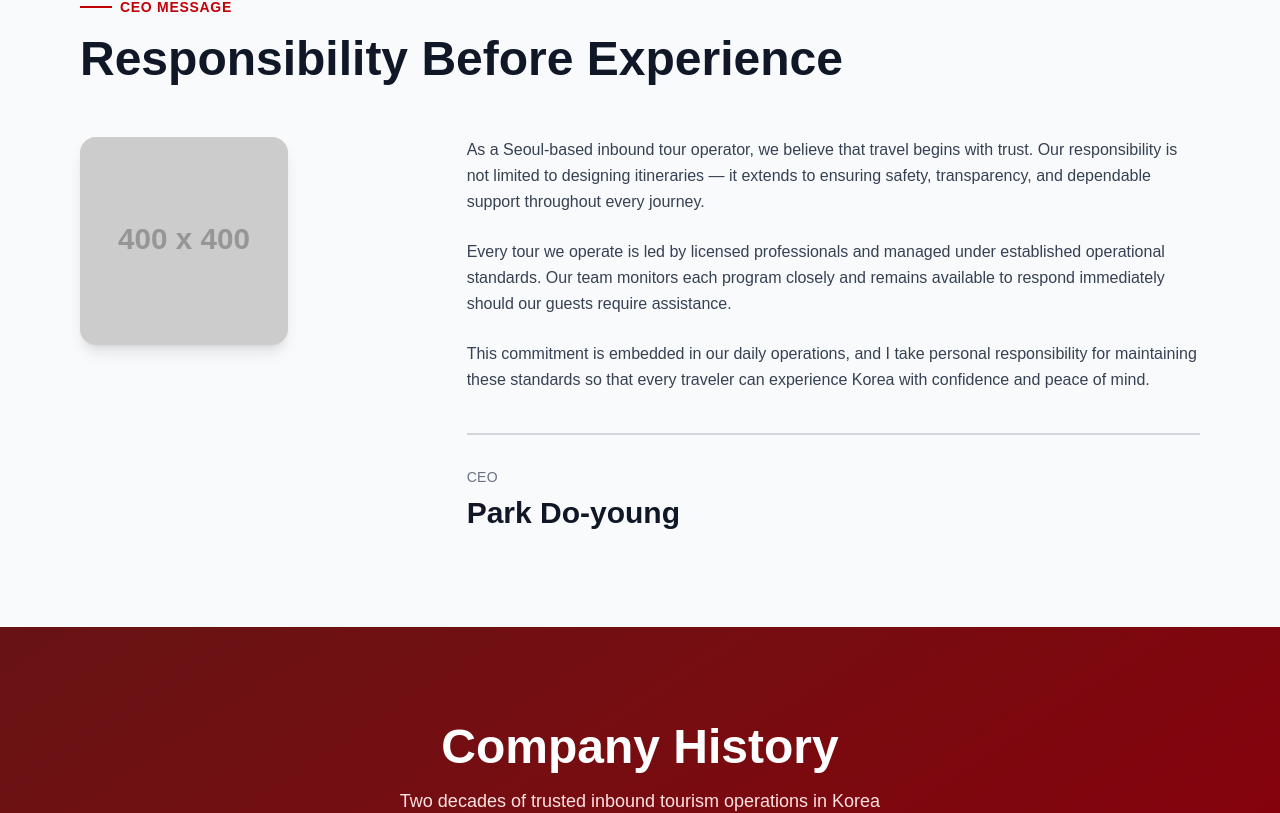
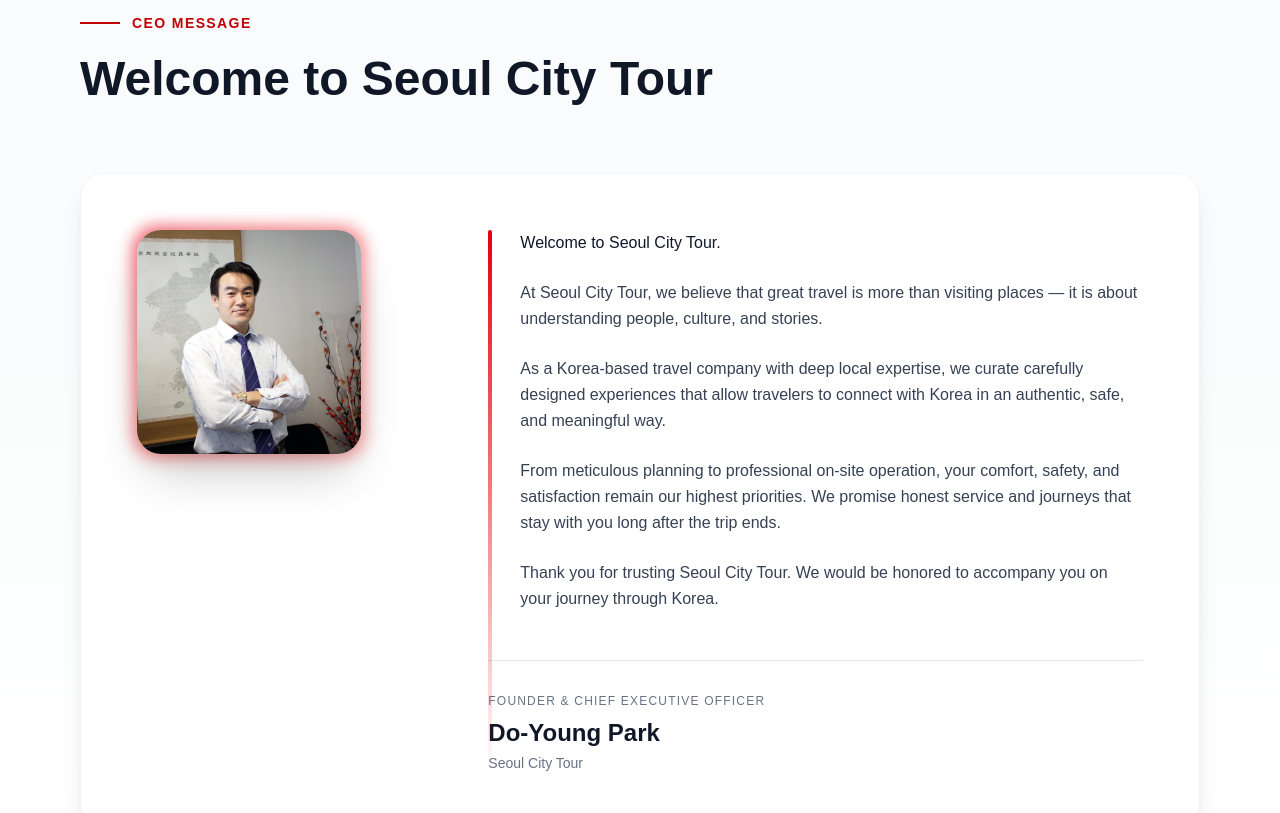
Before and after one commit to hdachan/myseosite, a Next.js app: page /en/company in a window 1280 px wide. Shown: the part 1135-1948 px from the top of the page. Built offline with nearby package versions, Linux system fonts and the light colour scheme.

Commit message:
20260106 SEO 대표메시지 및 사진 수정

```diff
--- a/src/app/en/company/page.tsx
+++ b/src/app/en/company/page.tsx
@@ -62,66 +62,92 @@
           </div>
         </div>
       </div>
-
       {/* CEO Message */}
-      <section className="py-16 md:py-24 bg-gray-50">
+      {/* CEO Message */}
+      <section className="relative py-16 md:py-28 bg-gradient-to-b from-gray-50 to-white">
         <div className="max-w-6xl mx-auto px-4">
-          <div className="mb-8 md:mb-12">
-            <p className="text-sm font-bold text-red-700 uppercase tracking-wider mb-3 flex items-center gap-2">
-              <span className="w-8 h-0.5 bg-red-700" />
+          {/* 섹션 헤더 */}
+          <div className="mb-10 md:mb-16 text-center md:text-left">
+            <p className="text-sm font-semibold text-red-700 uppercase tracking-widest mb-4 flex items-center justify-center md:justify-start gap-3">
+              <span className="w-10 h-0.5 bg-red-700" />
               CEO Message
             </p>
             <h2 className="text-3xl md:text-4xl lg:text-5xl font-bold text-gray-900 leading-tight">
-              Responsibility Before Experience
+              Welcome to Seoul City Tour
             </h2>
           </div>
 
-          {/* 콘텐츠 영역 */}
-          <div className="grid md:grid-cols-3 gap-10 items-start">
+          {/* 메인 카드 */}
+          <div className="relative bg-white rounded-3xl shadow-xl border border-gray-100 p-8 md:p-14">
+            <div className="grid md:grid-cols-3 gap-12 items-start">
               {/* CEO Photo */}
               <div className="md:col-span-1 flex justify-center md:justify-start">
-              <div className="w-44 h-44 md:w-52 md:h-52 rounded-2xl overflow-hidden shadow-lg bg-gray-200">
+                <div className="relative">
+                  {/* 그라디언트 링 */}
+                  <div className="absolute -inset-1 rounded-3xl bg-gradient-to-br from-red-600 to-red-400 blur-sm opacity-60" />
+                  <div className="relative w-44 h-44 md:w-56 md:h-56 rounded-3xl overflow-hidden bg-gray-200 shadow-2xl">
                     <img
-                  src="https://via.placeholder.com/400x400?text=CEO+Photo"
-                  alt="CEO portrait"
+                      src="/images/company/park-do-young-ceo.png"
+                      alt="Do-Young Park, Founder & Chief Executive Officer (CEO), Seoul City Tour"
                       className="w-full h-full object-cover"
+                      loading="lazy"
                     />
+                  </div>
                 </div>
               </div>
 
               {/* CEO Message Text */}
-            <div className="md:col-span-2">
-              <div className="max-w-5xl space-y-6 text-gray-700 leading-relaxed text-sm md:text-base">
-                <p>
-                  As a Seoul-based inbound tour operator, we believe that travel
-                  begins with trust. Our responsibility is not limited to
-                  designing itineraries — it extends to ensuring safety,
-                  transparency, and dependable support throughout every journey.
+              <div className="md:col-span-2 relative">
+                {/* SEO 문자열 일치 */}
+                <h3 className="sr-only">
+                  Do-Young Park, Founder & Chief Executive Officer (CEO), Seoul
+                  City Tour
+                </h3>
+
+                {/* 세로 포인트 라인 */}
+                <div className="absolute left-0 top-0 h-full w-1 bg-gradient-to-b from-red-600 to-transparent rounded-full hidden md:block" />
+
+                <div className="md:pl-8 max-w-5xl space-y-6 text-gray-700 leading-relaxed text-sm md:text-base">
+                  <p className="font-medium text-gray-900">
+                    Welcome to Seoul City Tour.
                   </p>
 
                   <p>
-                  Every tour we operate is led by licensed professionals and
-                  managed under established operational standards. Our team
-                  monitors each program closely and remains available to respond
-                  immediately should our guests require assistance.
+                    At Seoul City Tour, we believe that great travel is more
+                    than visiting places — it is about understanding people,
+                    culture, and stories.
                   </p>
 
                   <p>
-                  This commitment is embedded in our daily operations, and I
-                  take personal responsibility for maintaining these standards
-                  so that every traveler can experience Korea with confidence
-                  and peace of mind.
+                    As a Korea-based travel company with deep local expertise,
+                    we curate carefully designed experiences that allow
+                    travelers to connect with Korea in an authentic, safe, and
+                    meaningful way.
+                  </p>
+
+                  <p>
+                    From meticulous planning to professional on-site operation,
+                    your comfort, safety, and satisfaction remain our highest
+                    priorities. We promise honest service and journeys that stay
+                    with you long after the trip ends.
+                  </p>
+
+                  <p>
+                    Thank you for trusting Seoul City Tour. We would be honored
+                    to accompany you on your journey through Korea.
                   </p>
                 </div>
 
-              {/* 서명 영역 */}
-              <div className="pt-8 mt-10 border-t-2 border-gray-300">
-                <p className="text-sm text-gray-500 uppercase tracking-wide mb-2">
-                  CEO
+                {/* 서명 */}
+                <div className="mt-12 pt-8 border-t border-gray-200">
+                  <p className="text-xs tracking-widest text-gray-500 uppercase mb-2">
+                    Founder & Chief Executive Officer
                   </p>
-                <p className="text-2xl md:text-3xl font-bold text-gray-900">
-                  Park Do-young
+                  <p className="text-2xl font-bold text-gray-900">
+                    Do-Young Park
                   </p>
+                  <p className="text-sm text-gray-500 mt-1">Seoul City Tour</p>
+                </div>
               </div>
             </div>
           </div>
```
Also changed, not shown: public/images/company/park-do-young-ceo.png (added). Lines whose indentation alone changed are shown as unchanged.
